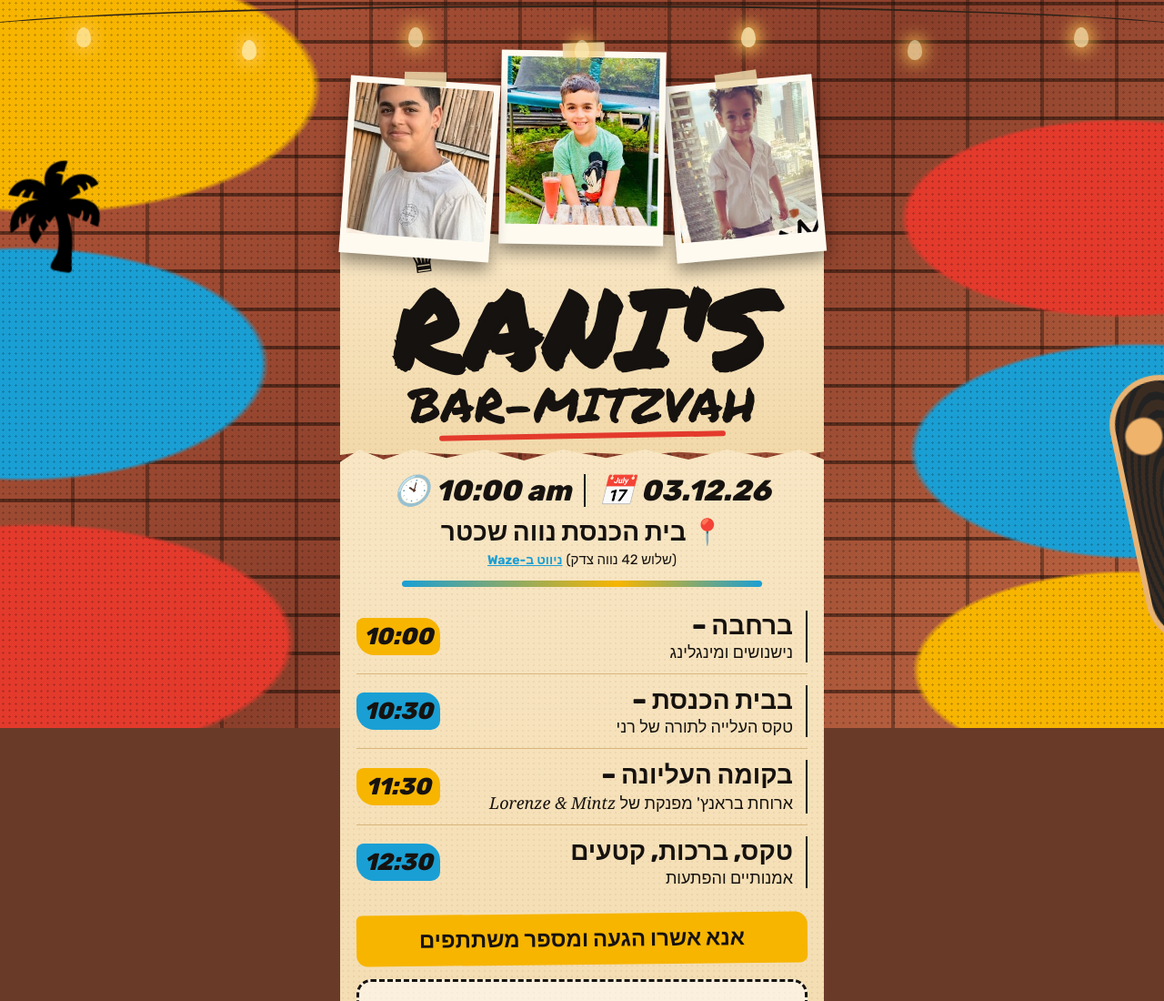
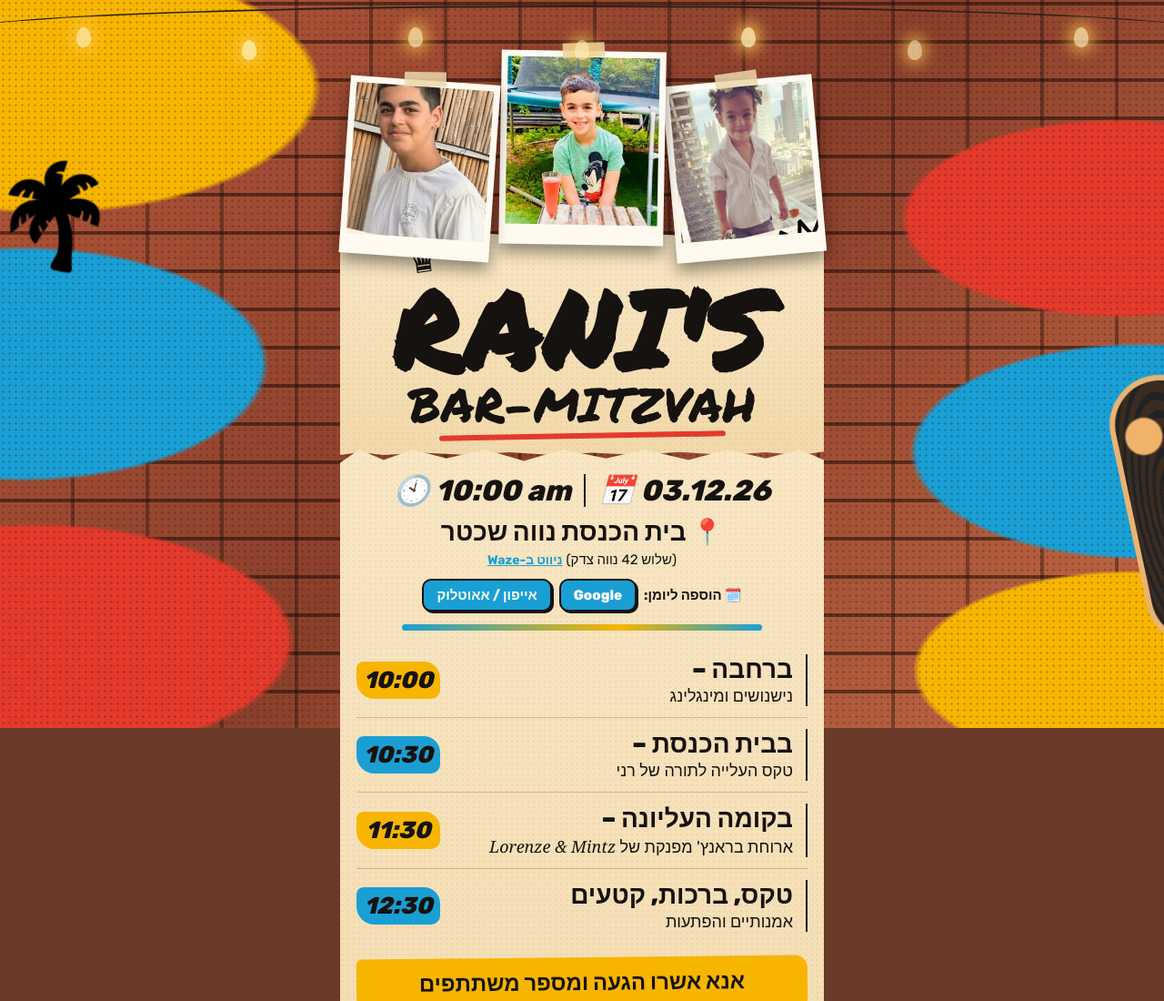
Before and after one commit to RaniRozen/privacy-policy, a website: page public/index.html in a window 1280 px wide. Shown: the top 1100 px of the page at 91% size. Drawn offline with Linux system fonts and the light colour scheme; no server answers; a web font is replaced by a local one.

Commit message:
כפתור הוספה ליומן (Google וקובץ ICS) בדף ההזמנה ובמסך התודה
Co-Authored-By: Claude Sonnet 5.5 <noreply@anthropic.com>
Claude-Session: https://claude.ai/code/session_01JMZRBstCVCHit6rSWErjDf

```diff
--- a/public/index.html
+++ b/public/index.html
@@ -38,6 +38,11 @@
       <div class="place">📍 בית הכנסת נווה שכטר</div>
       <small>(שלוש 42 נווה צדק)</small>
       <a class="nav" href="https://waze.com/ul?q=%D7%A9%D7%9C%D7%95%D7%A9%2042%20%D7%A0%D7%95%D7%95%D7%94%20%D7%A6%D7%93%D7%A7%20%D7%AA%D7%9C%20%D7%90%D7%91%D7%99%D7%91&navigate=yes" target="_blank" rel="noopener">ניווט ב-Waze</a>
+    </div>
+    <div class="cal">
+      <span>🗓️ הוספה ליומן:</span>
+      <a href="https://calendar.google.com/calendar/render?action=TEMPLATE&text=%D7%91%D7%A8%20%D7%94%D7%9E%D7%A6%D7%95%D7%95%D7%94%20%D7%A9%D7%9C%20%D7%A8%D7%A0%D7%99%20%F0%9F%8E%89&dates=20261203T080000Z/20261203T113000Z&location=%D7%91%D7%99%D7%AA%20%D7%94%D7%9B%D7%A0%D7%A1%D7%AA%20%D7%A0%D7%95%D7%95%D7%94%20%D7%A9%D7%9B%D7%98%D7%A8%2C%20%D7%A9%D7%9C%D7%95%D7%A9%2042%20%D7%A0%D7%95%D7%95%D7%94%20%D7%A6%D7%93%D7%A7%2C%20%D7%AA%D7%9C%20%D7%90%D7%91%D7%99%D7%91&details=10%3A00%20%D7%A7%D7%91%D7%9C%D7%AA%20%D7%A4%D7%A0%D7%99%D7%9D%20%7C%2010%3A30%20%D7%98%D7%A7%D7%A1%20%D7%94%D7%A2%D7%9C%D7%99%D7%99%D7%94%20%D7%9C%D7%AA%D7%95%D7%A8%D7%94%20%7C%2011%3A30%20%D7%90%D7%A8%D7%95%D7%97%D7%AA%20%D7%91%D7%A8%D7%90%D7%A0%D7%A5%20%7C%2012%3A30%20%D7%98%D7%A7%D7%A1%2C%20%D7%91%D7%A8%D7%9B%D7%95%D7%AA%20%D7%95%D7%94%D7%A4%D7%AA%D7%A2%D7%95%D7%AA" target="_blank" rel="noopener">Google</a>
+      <a href="rani-bar-mitzvah.ics">אייפון / אאוטלוק</a>
     </div>
     <div class="brush"></div>
 
@@ -89,6 +94,11 @@
 
       <div class="step" data-step="done">
         <div class="thanks" id="thanks"></div>
+        <div class="cal" id="calDone">
+          <span>🗓️ הוספה ליומן:</span>
+          <a href="https://calendar.google.com/calendar/render?action=TEMPLATE&text=%D7%91%D7%A8%20%D7%94%D7%9E%D7%A6%D7%95%D7%95%D7%94%20%D7%A9%D7%9C%20%D7%A8%D7%A0%D7%99%20%F0%9F%8E%89&dates=20261203T080000Z/20261203T113000Z&location=%D7%91%D7%99%D7%AA%20%D7%94%D7%9B%D7%A0%D7%A1%D7%AA%20%D7%A0%D7%95%D7%95%D7%94%20%D7%A9%D7%9B%D7%98%D7%A8%2C%20%D7%A9%D7%9C%D7%95%D7%A9%2042%20%D7%A0%D7%95%D7%95%D7%94%20%D7%A6%D7%93%D7%A7%2C%20%D7%AA%D7%9C%20%D7%90%D7%91%D7%99%D7%91&details=10%3A00%20%D7%A7%D7%91%D7%9C%D7%AA%20%D7%A4%D7%A0%D7%99%D7%9D%20%7C%2010%3A30%20%D7%98%D7%A7%D7%A1%20%D7%94%D7%A2%D7%9C%D7%99%D7%99%D7%94%20%D7%9C%D7%AA%D7%95%D7%A8%D7%94%20%7C%2011%3A30%20%D7%90%D7%A8%D7%95%D7%97%D7%AA%20%D7%91%D7%A8%D7%90%D7%A0%D7%A5%20%7C%2012%3A30%20%D7%98%D7%A7%D7%A1%2C%20%D7%91%D7%A8%D7%9B%D7%95%D7%AA%20%D7%95%D7%94%D7%A4%D7%AA%D7%A2%D7%95%D7%AA" target="_blank" rel="noopener">Google</a>
+          <a href="rani-bar-mitzvah.ics">אייפון / אאוטלוק</a>
+        </div>
         <button type="button" class="link" id="again">לשינוי התשובה</button>
       </div>
       <p class="err" id="err" role="alert"></p>
--- a/public/style.css
+++ b/public/style.css
@@ -111,3 +111,9 @@ input:focus{outline:3px solid var(--b)}
 
 @media (prefers-reduced-motion:reduce){*{animation:none!important}}
 @media (max-width:480px){.palm{font-size:70px; top:150px; opacity:.8}.skate{display:none}}
+
+/* ---- הוספה ליומן ---- */
+.cal{display:flex; flex-wrap:wrap; justify-content:center; align-items:center; gap:8px; margin:12px 0 2px; font-weight:700; font-size:15px}
+.cal a{background:var(--b); color:#fff; text-decoration:none; padding:7px 14px; border:2px solid var(--ink); border-radius:10px; box-shadow:2px 2px 0 var(--ink); font-weight:800}
+.cal a:active{transform:translate(2px,2px); box-shadow:none}
+.step[data-step="done"] .cal{margin:4px 0}
--- a/server.js
+++ b/server.js
@@ -198,7 +198,7 @@ async function handleApi(req, res, url) {
 
 const MIME = {
   '.html': 'text/html; charset=utf-8', '.css': 'text/css; charset=utf-8', '.js': 'text/javascript; charset=utf-8',
-  '.jpg': 'image/jpeg', '.jpeg': 'image/jpeg', '.png': 'image/png', '.svg': 'image/svg+xml', '.webp': 'image/webp', '.ico': 'image/x-icon',
+  '.jpg': 'image/jpeg', '.jpeg': 'image/jpeg', '.png': 'image/png', '.svg': 'image/svg+xml', '.webp': 'image/webp', '.ico': 'image/x-icon', '.ics': 'text/calendar; charset=utf-8',
 };
 
 function serveStatic(req, res, url) {
```
Also changed, not shown: 1 other file.
